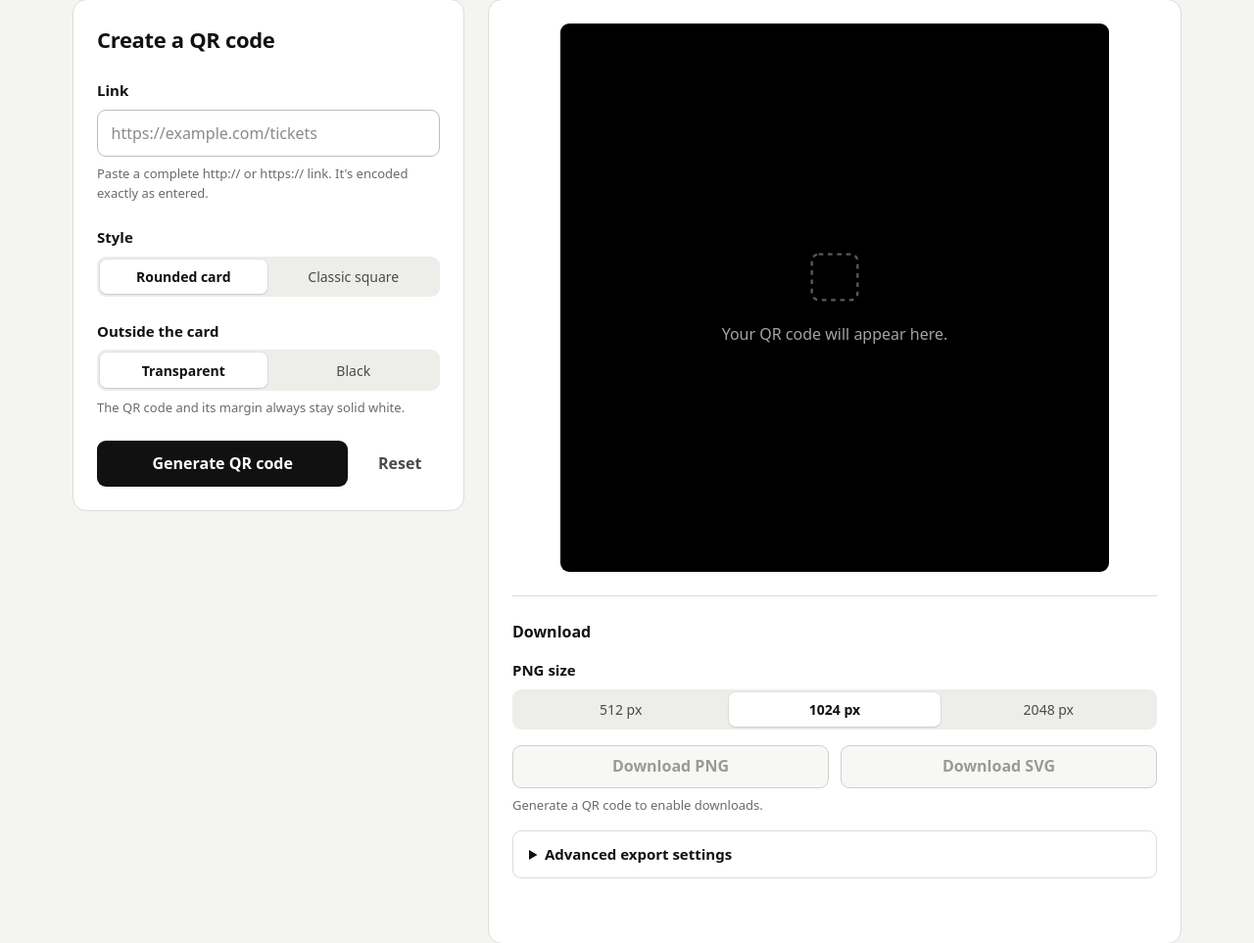
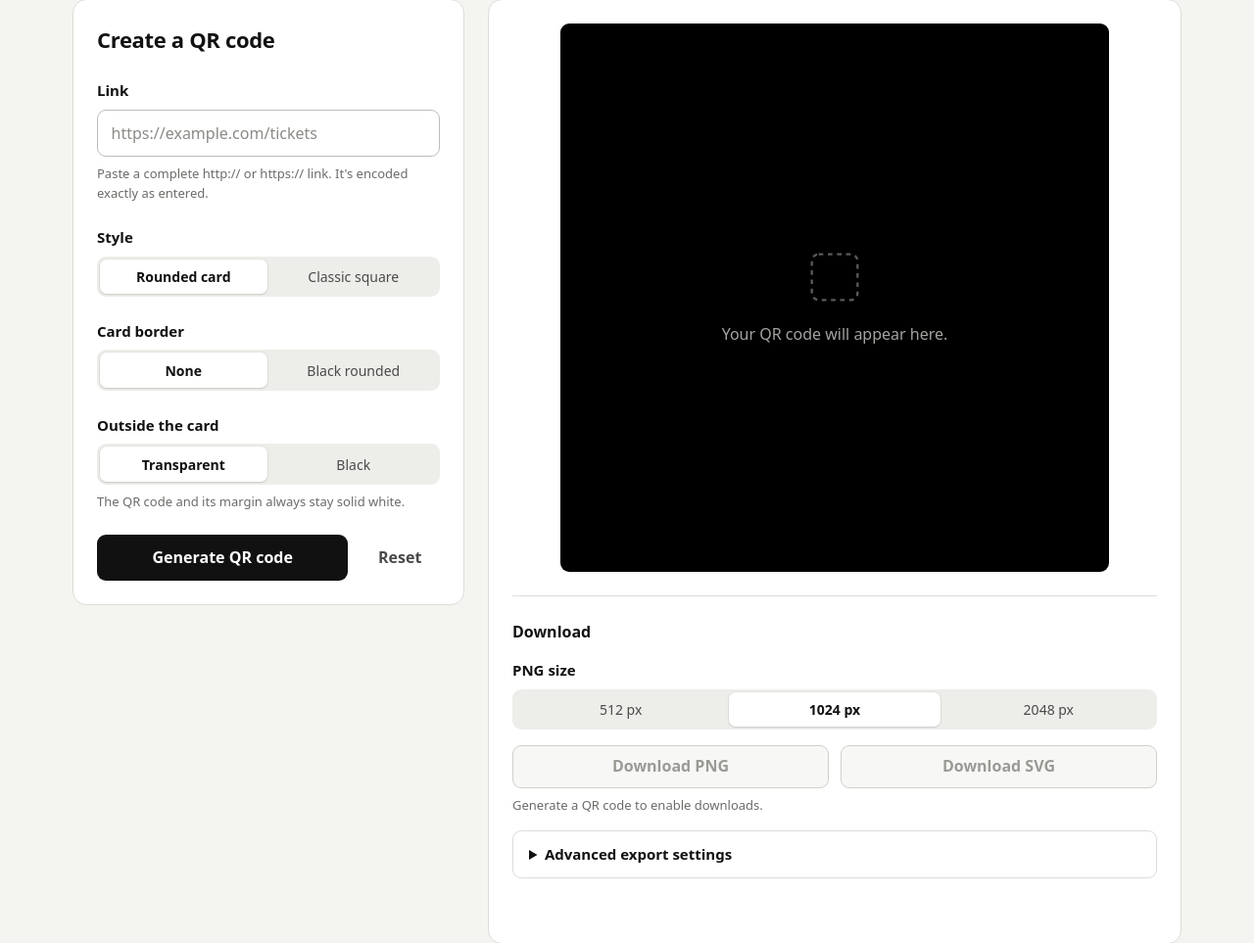
Before and after one commit to karlhillx/linkpress-qr, a FastAPI app: page / in a window 1280 px wide. Shown: the part 95-1058 px from the top of the page at 98% size. Run offline with FastAPI, Linux system fonts and the light colour scheme.

Commit message:
Add selectable rounded card border

```diff
--- a/src/linkpress_qr/__init__.py
+++ b/src/linkpress_qr/__init__.py
@@ -11,7 +11,7 @@ Reusable core API::
 
 __version__ = "0.1.0"
 
-from .layout import PNG_SIZES, PPI_OPTIONS, OuterBackground, Preset, make_layout
+from .layout import PNG_SIZES, PPI_OPTIONS, CardBorder, OuterBackground, Preset, make_layout
 from .qr import ERROR_CORRECTION, QRCapacityError, QRMatrix, build, encode
 from .render import render_png, render_png_image, render_svg
 from .urls import InvalidURLError, validate_url
@@ -20,6 +20,7 @@ __all__ = [
     "ERROR_CORRECTION",
     "PNG_SIZES",
     "PPI_OPTIONS",
+    "CardBorder",
     "InvalidURLError",
     "OuterBackground",
     "Preset",
--- a/src/linkpress_qr/app.py
+++ b/src/linkpress_qr/app.py
@@ -18,7 +18,7 @@ from pydantic import BaseModel, ConfigDict, Field
 from starlette.types import ASGIApp, Message, Receive, Scope, Send
 
 from . import __version__
-from .layout import PNG_SIZES, PPI_OPTIONS, OuterBackground, Preset
+from .layout import PNG_SIZES, PPI_OPTIONS, CardBorder, OuterBackground, Preset
 from .qr import QRCapacityError, QRMatrix, build
 from .render import render_png, render_svg
 from .urls import InvalidURLError, filename_stem
@@ -87,6 +87,7 @@ class GenerateRequest(BaseModel):
     url: Annotated[str, Field(max_length=MAX_URL_FIELD_CHARS)]
     preset: Preset = Preset.ROUNDED
     outer_background: OuterBackground = OuterBackground.TRANSPARENT
+    card_border: CardBorder = CardBorder.NONE
 
 
 class PngExportRequest(GenerateRequest):
@@ -102,6 +103,7 @@ class GenerateResponse(BaseModel):
     modules: int
     preset: Preset
     outer_background: OuterBackground
+    card_border: CardBorder
     svg: str
 
 
@@ -135,8 +137,11 @@ def _download(content: bytes, media_type: str, filename: str, matrix: QRMatrix)
     )
 
 
-def _variant(preset: Preset, outer: OuterBackground) -> str:
-    return "square" if preset is Preset.SQUARE else f"rounded-{outer.value}"
+def _variant(preset: Preset, outer: OuterBackground, border: CardBorder) -> str:
+    variant = "square" if preset is Preset.SQUARE else f"rounded-{outer.value}"
+    if preset is Preset.SQUARE or border is CardBorder.NONE:
+        return variant
+    return f"{variant}-black-border"
 
 
 def create_app() -> FastAPI:
@@ -168,7 +173,7 @@ def create_app() -> FastAPI:
             message = "That link is far too long to fit in a QR code."
         elif field == "url":
             message = "Paste a link to generate a QR code."
-        elif field in ("preset", "outer_background"):
+        elif field in ("preset", "outer_background", "card_border"):
             message = "Choose a presentation preset from the options shown."
         elif field in ("size", "ppi"):
             message = "Choose an export option from the options shown."
@@ -206,7 +211,13 @@ def create_app() -> FastAPI:
             modules=result.size,
             preset=req.preset,
             outer_background=req.outer_background,
-            svg=render_svg(result, preset=req.preset, outer_background=req.outer_background),
+            card_border=req.card_border,
+            svg=render_svg(
+                result,
+                preset=req.preset,
+                outer_background=req.outer_background,
+                card_border=req.card_border,
+            ),
         )
 
     @app.post("/api/export/png")
@@ -223,13 +234,15 @@ def create_app() -> FastAPI:
             result,
             preset=req.preset,
             outer_background=req.outer_background,
+            card_border=req.card_border,
             size=req.size,
             ppi=req.ppi,
         )
         ppi_part = f"-{req.ppi}ppi" if req.ppi else ""
         name = (
             f"linkpress-qr-{filename_stem(result.data)}-"
-            f"{_variant(req.preset, req.outer_background)}-{req.size}px{ppi_part}.png"
+            f"{_variant(req.preset, req.outer_background, req.card_border)}-"
+            f"{req.size}px{ppi_part}.png"
         )
         return _download(png, "image/png", name, result)
 
@@ -238,10 +251,15 @@ def create_app() -> FastAPI:
         result = _encode_or_error(req.url)
         if isinstance(result, JSONResponse):
             return result
-        svg = render_svg(result, preset=req.preset, outer_background=req.outer_background)
+        svg = render_svg(
+            result,
+            preset=req.preset,
+            outer_background=req.outer_background,
+            card_border=req.card_border,
+        )
         name = (
             f"linkpress-qr-{filename_stem(result.data)}-"
-            f"{_variant(req.preset, req.outer_background)}.svg"
+            f"{_variant(req.preset, req.outer_background, req.card_border)}.svg"
         )
         return _download(svg.encode("utf-8"), "image/svg+xml", name, result)
 
--- a/src/linkpress_qr/render.py
+++ b/src/linkpress_qr/render.py
@@ -12,6 +12,7 @@ from PIL import Image, ImageDraw
 from .layout import (
     PNG_SIZES,
     PPI_OPTIONS,
+    CardBorder,
     Layout,
     OuterBackground,
     Preset,
@@ -73,11 +74,12 @@ def render_png_image(
     *,
     preset: Preset = Preset.ROUNDED,
     outer_background: OuterBackground = OuterBackground.TRANSPARENT,
+    card_border: CardBorder = CardBorder.NONE,
     size: int = 1024,
 ) -> Image.Image:
     if size not in PNG_SIZES:
         raise ValueError(f"PNG size must be one of {PNG_SIZES}")
-    layout = make_layout(matrix.size, preset, outer_background)
+    layout = make_layout(matrix.size, preset, outer_background, card_border)
     place = place_on_canvas(layout, size)
 
     if layout.card is None:
@@ -94,6 +96,14 @@ def render_png_image(
         card_px = place.px(layout.card.x + layout.card.size) - x0
         mask = _card_mask(card_px, layout.card_radius * place.scale)
         image.paste(Image.new(image.mode, (card_px, card_px), WHITE), (x0, x0), mask)
+        if card_border is CardBorder.BLACK:
+            draw = ImageDraw.Draw(image)
+            draw.rounded_rectangle(
+                (x0, x0, x0 + card_px - 1, x0 + card_px - 1),
+                radius=round(layout.card_radius * place.scale),
+                outline=BLACK,
+                width=place.scale,
+            )
 
     # Protected area (symbol + quiet zone) is drawn fully opaque white explicitly.
     p0 = place.px(layout.protected.x)
@@ -114,13 +124,16 @@ def render_png(
     *,
     preset: Preset = Preset.ROUNDED,
     outer_background: OuterBackground = OuterBackground.TRANSPARENT,
+    card_border: CardBorder = CardBorder.NONE,
     size: int = 1024,
     ppi: int | None = None,
 ) -> bytes:
     """Render a PNG. ``ppi`` (300 or 600) is stored as pixel-density metadata."""
     if ppi is not None and ppi not in PPI_OPTIONS:
         raise ValueError(f"PPI must be one of {PPI_OPTIONS}")
-    image = render_png_image(matrix, preset=preset, outer_background=outer_background, size=size)
+    image = render_png_image(
+        matrix, preset=preset, outer_background=outer_background, card_border=card_border, size=size
+    )
     buf = io.BytesIO()
     params: dict[str, object] = {}
     if ppi is not None:
@@ -150,9 +163,10 @@ def render_svg(
     *,
     preset: Preset = Preset.ROUNDED,
     outer_background: OuterBackground = OuterBackground.TRANSPARENT,
+    card_border: CardBorder = CardBorder.NONE,
 ) -> str:
     """Render a self-contained vector SVG (one ``viewBox`` unit = one module)."""
-    layout = make_layout(matrix.size, preset, outer_background)
+    layout = make_layout(matrix.size, preset, outer_background, card_border)
     t = layout.total
     px = t * SVG_PIXELS_PER_MODULE
     pr = layout.protected
@@ -171,9 +185,10 @@ def render_svg(
             )
         c = layout.card
         r = _n(layout.card_radius)
+        border = "" if card_border is CardBorder.NONE else ' stroke="#000000" stroke-width="1"'
         lines.append(
             f'<g id="card"><rect x="{_n(c.x)}" y="{_n(c.y)}" width="{_n(c.size)}" '
-            f'height="{_n(c.size)}" rx="{r}" ry="{r}" fill="#ffffff"/></g>'
+            f'height="{_n(c.size)}" rx="{r}" ry="{r}" fill="#ffffff"{border}/></g>'
         )
     lines += [
         '<g id="qr-code">',
--- a/src/linkpress_qr/static/app.js
+++ b/src/linkpress_qr/static/app.js
@@ -9,6 +9,7 @@
   const generateBtn = $("generate-btn");
   const resetBtn = $("reset-btn");
   const outerField = $("outer-field");
+  const borderField = $("border-field");
   const resultPanel = $("result-panel");
   const stage = $("stage");
   const stageEmpty = $("stage-empty");
@@ -39,13 +40,16 @@
       url: urlInput.value.trim(),
       preset: radioValue("preset"),
       outer_background: radioValue("outer_background"),
+      card_border: radioValue("card_border"),
     };
   }
 
   function sameDesign(a, b) {
     if (a.url !== b.url || a.preset !== b.preset) return false;
     // The outer canvas option only applies to the rounded card.
-    return a.preset === "square" || a.outer_background === b.outer_background;
+    return a.preset === "square" || (
+      a.outer_background === b.outer_background && a.card_border === b.card_border
+    );
   }
 
   function isStale() {
@@ -73,6 +77,8 @@
     const square = radioValue("preset") === "square";
     outerField.hidden = square;
     outerField.disabled = square;
+    borderField.hidden = square;
+    borderField.disabled = square;
   }
 
   function syncDownloads() {
@@ -130,7 +136,8 @@
       ? "Classic square"
       : `Rounded card, ${data.outer_background} outside`;
     metaEl.textContent =
-      `${style} · QR version ${data.version} (${data.modules} × ${data.modules} modules) · ` +
+      `${style}, ${data.card_border === "black" ? "black border" : "no border"} · ` +
+      `QR version ${data.version} (${data.modules} × ${data.modules} modules) · ` +
       `error correction ${data.error_correction}`;
     details.hidden = false;
     syncDownloads();
@@ -216,6 +223,7 @@
       url: settings.url,
       preset: settings.preset,
       outer_background: settings.outer_background,
+      card_border: settings.card_border,
     };
     if (kind === "png") {
       payload.size = Number(radioValue("png_size") || DEFAULT_SIZE);
--- a/src/linkpress_qr/templates/index.html
+++ b/src/linkpress_qr/templates/index.html
@@ -53,6 +53,16 @@
             <label for="preset-rounded">Rounded card</label>
             <input type="radio" id="preset-square" name="preset" value="square">
             <label for="preset-square">Classic square</label>
+          </div>
+        </fieldset>
+
+        <fieldset class="field" id="border-field">
+          <legend>Card border</legend>
+          <div class="segmented">
+            <input type="radio" id="border-none" name="card_border" value="none" checked>
+            <label for="border-none">None</label>
+            <input type="radio" id="border-black" name="card_border" value="black">
+            <label for="border-black">Black rounded</label>
           </div>
         </fieldset>
 
```
Also changed, not shown: src/linkpress_qr/layout.py (+9 -0 lines), tests/test_api.py (+19 -0 lines), tests/test_render.py (+19 -0 lines), README.md.
